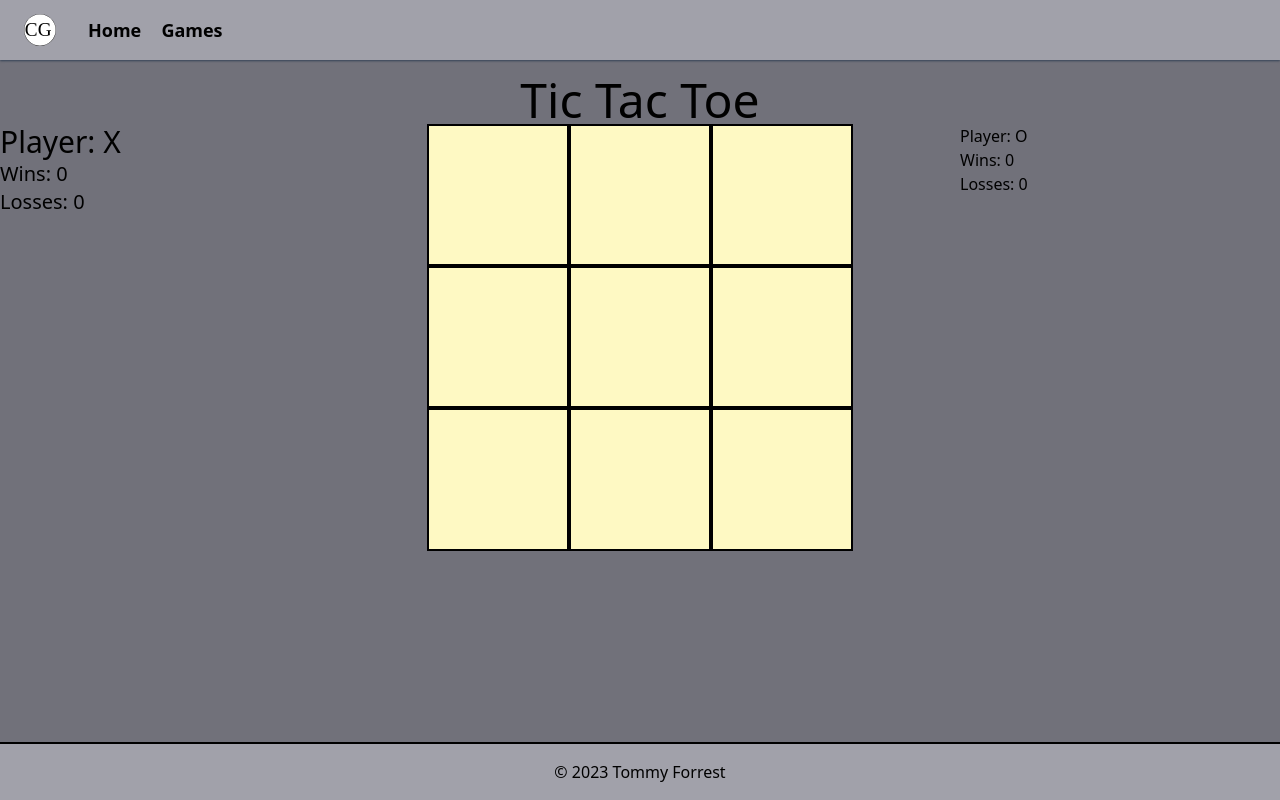
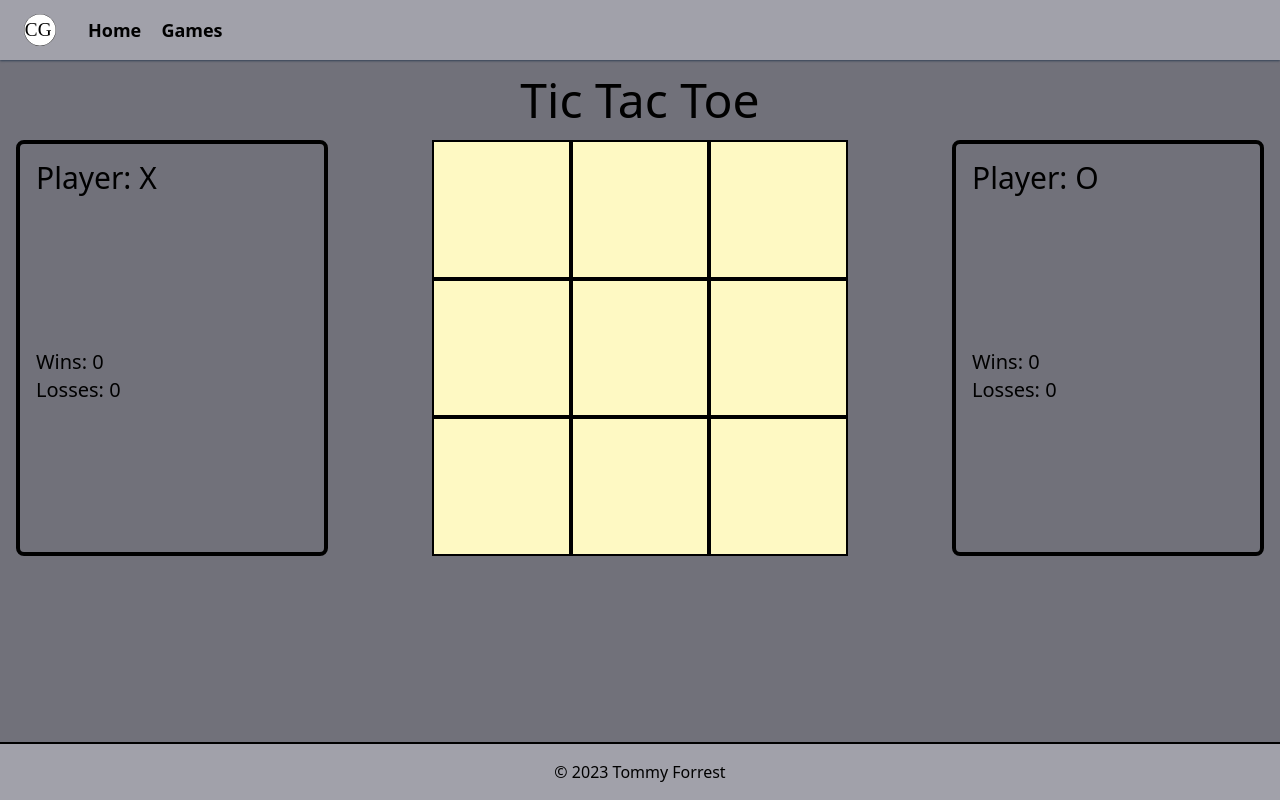
Before and after one commit to 12dteclo-2022-tommyforrest/chad-gaming, a SvelteKit app in the folder apps/web/: page /games/tic-tac-toe in a window 1280 px wide. Built offline with nearby package versions, Linux system fonts and the light colour scheme.

Commit message:
feat: make score area functional, style

```diff
--- a/apps/web/src/routes/games/tic-tac-toe/+page.svelte
+++ b/apps/web/src/routes/games/tic-tac-toe/+page.svelte
@@ -14,10 +14,10 @@
 		undefined,
 	] as Array<Player | undefined>;
 
-	const gameStats: Record<Player, Scores> = {
+	$: gameStats = {
 		[Player.X]: { wins: 0, losses: 0 },
 		[Player.O]: { wins: 0, losses: 0 },
-	};
+	} as Record<Player, Scores>;
 
 	let isXTurn = true;
 	$: gameOver = false;
@@ -68,9 +68,11 @@
 			if (isXTurn) {
 				gameStats.X.wins += 1;
 				gameStats.O.losses += 1;
+				gameStats = { ...gameStats };
 			} else {
 				gameStats.X.losses += 1;
 				gameStats.O.wins += 1;
+				gameStats = { ...gameStats };
 			}
 
 			setTimeout(() => {
@@ -112,8 +114,8 @@
 
 <h1 class="text-center text-5xl">Tic Tac Toe</h1>
 
-<div class="grid grid-cols-1 md:grid-cols-4">
-	<div>
+<div class="grid grid-cols-1 p-4 md:grid-cols-4">
+	<div class="grid grid-cols-1 grid-rows-2 rounded-lg border-4 border-black p-4">
 		<h2 class="text-3xl">Player: X</h2>
 
 		<div>
@@ -134,12 +136,12 @@
 		{/each}
 	</div>
 
-	<div>
-		<h2>Player: O</h2>
+	<div class="grid grid-cols-1 grid-rows-2 rounded-lg border-4 border-black p-4">
+		<h2 class="text-3xl">Player: O</h2>
 
 		<div>
-			<p>Wins: {gameStats.O.wins}</p>
-			<p>Losses: {gameStats.O.losses}</p>
+			<p class="text-xl">Wins: {gameStats.O.wins}</p>
+			<p class="text-xl">Losses: {gameStats.O.losses}</p>
 		</div>
 	</div>
 </div>
```
